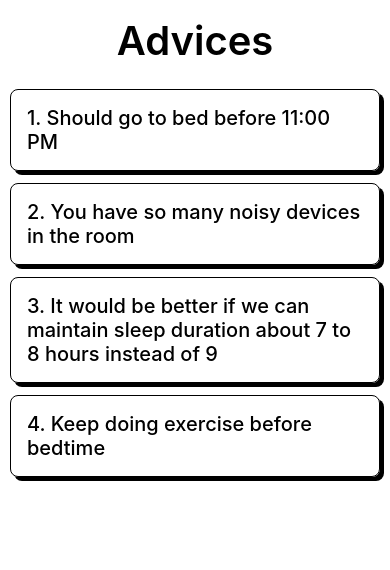
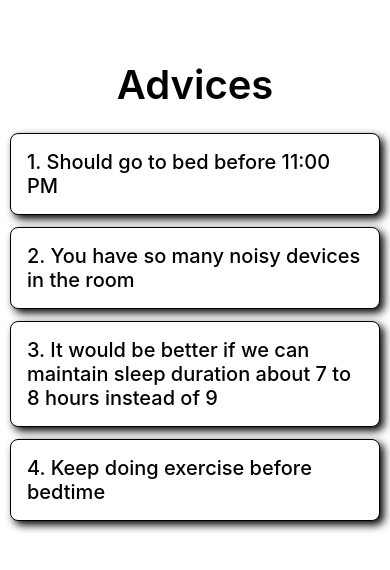
Before and after one commit to duytien2909/QLDAPM_SleepBetter, a React Native app: screen / in a window 390 px wide. Shown: the top 570 px of the page. Built offline with nearby package versions, Linux system fonts and the light colour scheme.

Commit message:
update screen

```diff
--- a/components/AdviceItem.js
+++ b/components/AdviceItem.js
@@ -23,23 +23,27 @@ const AdviceItem = ({ title }) => {
 
 const styles = StyleSheet.create({
   container: {
-    padding: "1rem",
-    // backgroundColor: "#5078f2",
+    padding: 16,
+    backgroundColor: "#ffffff",
     // backgroundImage: "linear-gradient(315deg, #5078f2 0%, #efe9f4 74%)",
-    borderRadius: "0.5rem",
+    borderRadius: 8,
+    elevation: 3,
+    shadowRadius: 8,
+    shadowOpacity: 1.5,
+    shadowColor: "#000000",
     shadowOffset: {
-      height: "0.25rem",
-      width: "0.25rem",
+      height: 4,
+      width: 4,
     },
     borderWidth: 1,
   },
   adviceTitle: {
-    fontSize: "1.25rem",
+    fontSize: 20,
     fontWeight: "500",
   },
   adviceContent: {
-    marginTop: "0.625rem",
-    fontSize: "1rem",
+    marginTop: 10,
+    fontSize: 16,
   },
 });
 
--- a/src/screens/AdvicesScreen.js
+++ b/src/screens/AdvicesScreen.js
@@ -33,26 +33,26 @@ const AdvicesScreen = () => {
 
 const styles = StyleSheet.create({
   navbar: {
-    height: "3rem",
+    height: 48,
   },
   container: {
     flex: 1,
     backgroundColor: "#fff",
-    paddingHorizontal: "0.625rem",
+    paddingHorizontal: 10,
     // backgroundColor: "#2b4162",
     // backgroundImage: "linear-gradient(315deg, #2b4162 0%, #12100e 74%)",
   },
   title: {
-    fontSize: "2.5rem",
+    fontSize: 40,
     width: "100%",
     textAlign: "center",
-    marginTop: "1rem",
+    marginTop: 60,
     fontWeight: "600",
   },
   adviceContainer: {
-    marginTop: "1.5rem",
+    marginTop: 24,
     display: "flex",
-    gap: "0.75rem",
+    gap: 12,
   },
 });
 
```
